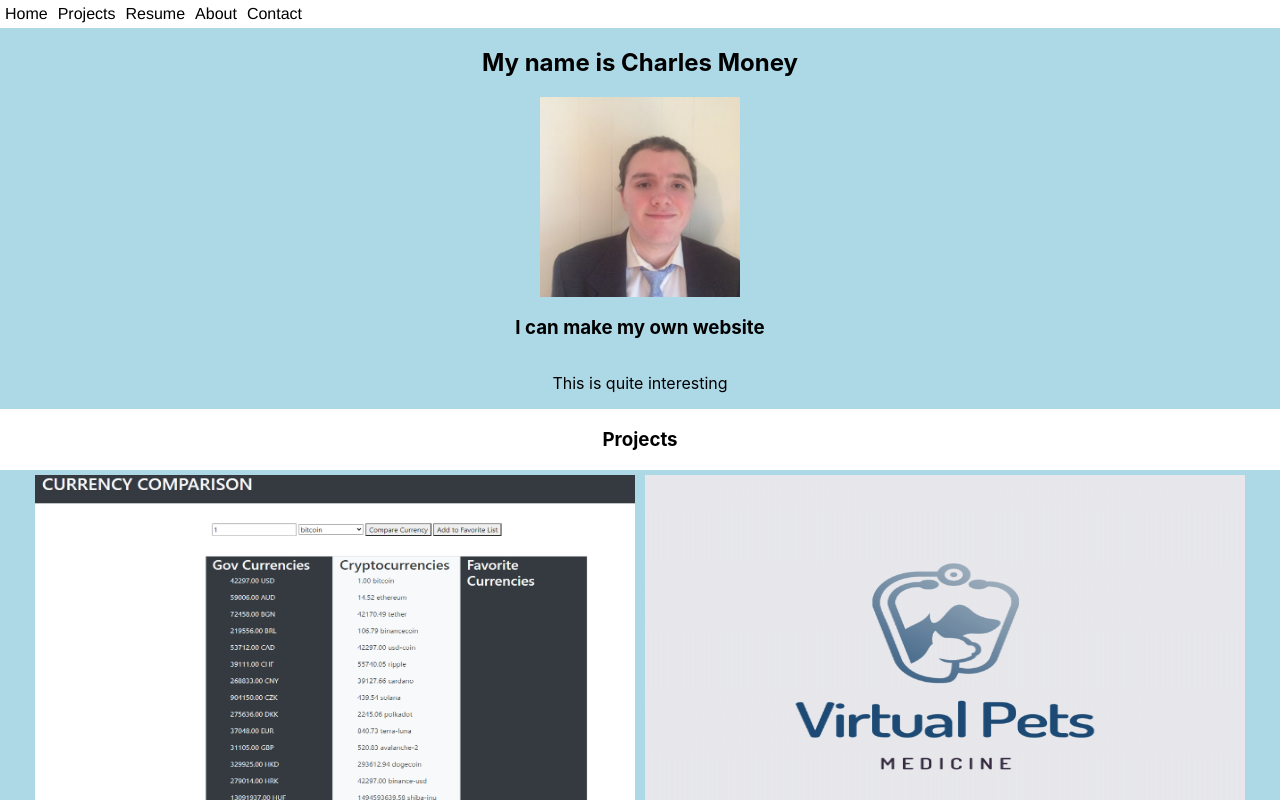
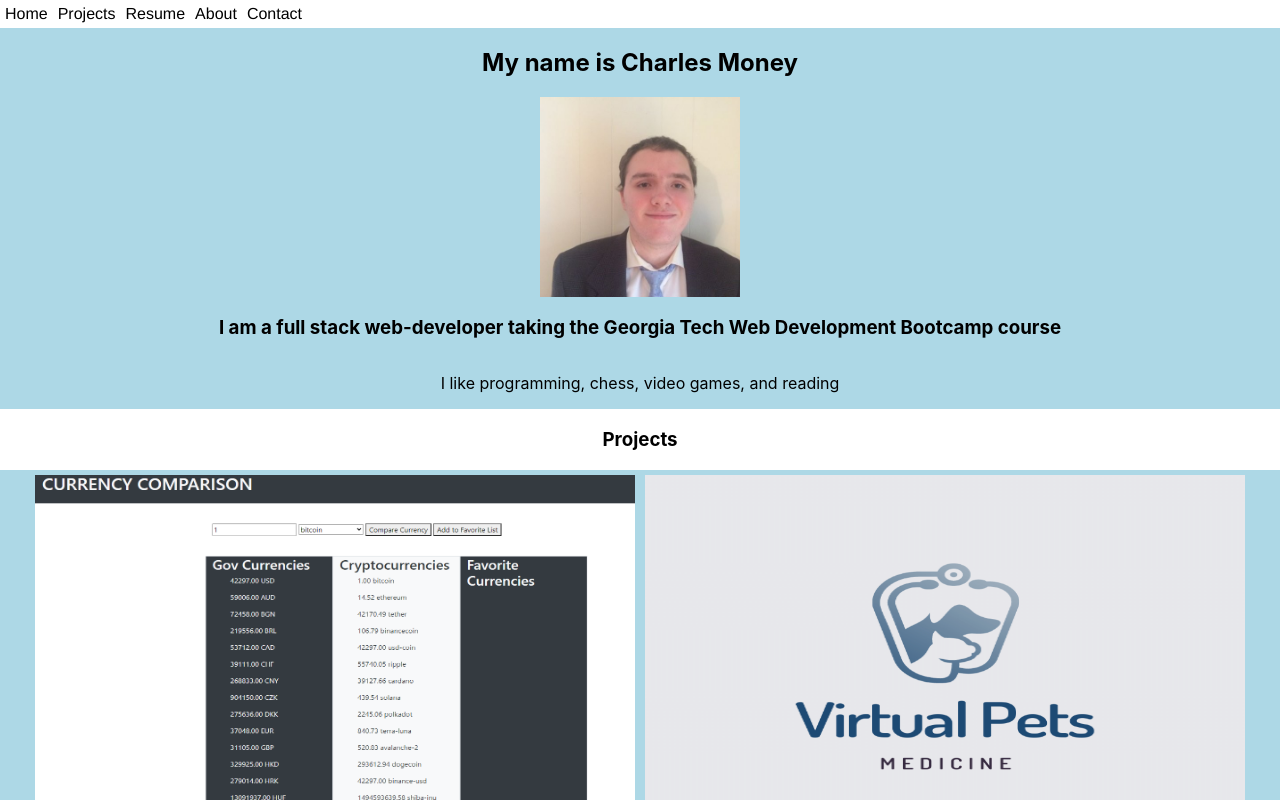
Before and after one commit to cmoney574/myportfolio, a React (Create React App) app: page / in a window 1280 px wide. Shown: the top 800 px of the page. Built offline with nearby package versions, Linux system fonts and the light colour scheme.

Commit message:
changed about me

```diff
--- a/src/components/AboutMe.js
+++ b/src/components/AboutMe.js
@@ -16,9 +16,9 @@ export default function AboutMe() {
                     >
                         <h2> My name is Charles Money</h2>
                         <img src={Picture} alt = "project" height="200" width="200"/>
-                        <h3> I can make my own website </h3>
+                        <h3> I am a full stack web-developer taking the Georgia Tech Web Development Bootcamp course </h3>
                         <p>
-                            This is quite interesting
+                            I like programming, chess, video games, and reading
                         </p>
                     </section>
                 </div>
```
